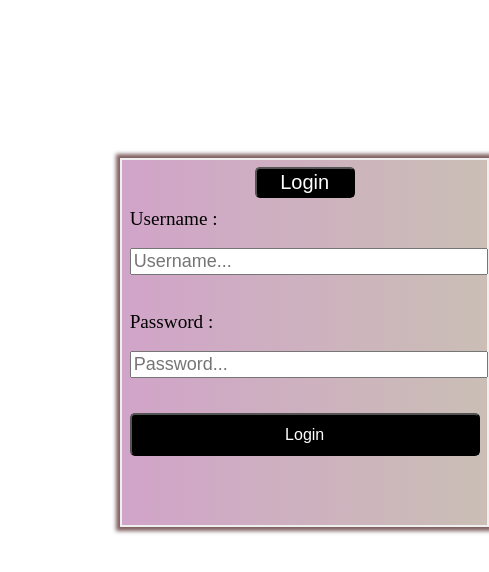
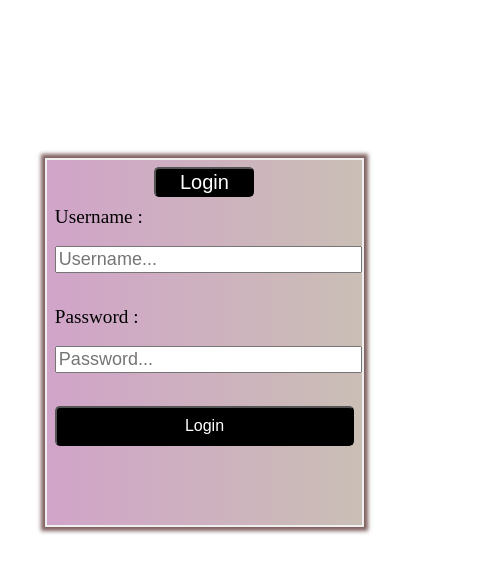
Before and after one commit to soujanyaramdeni/Trade-Trail-Javascript, a plain HTML site: page login.html in a window 390 px wide. Shown: the whole page, 489 px wide, since content can reach past the window. Drawn offline with Linux system fonts and the light colour scheme.

Commit message:
Update login.html

```diff
--- a/login.html
+++ b/login.html
@@ -55,6 +55,20 @@
         font-size: larger;
         color: black;
       }
+        @media (max-width:500px) {
+        .container{
+          left:10%;
+          width: 80%;
+        }
+        label{
+          width: 100%;
+        }
+      }
+      @media (min-width:601px) and (max-width:1024px) {
+      body {
+        background-size: cover;
+      }
+    }
     </style>
   </head>
   <body>
```
